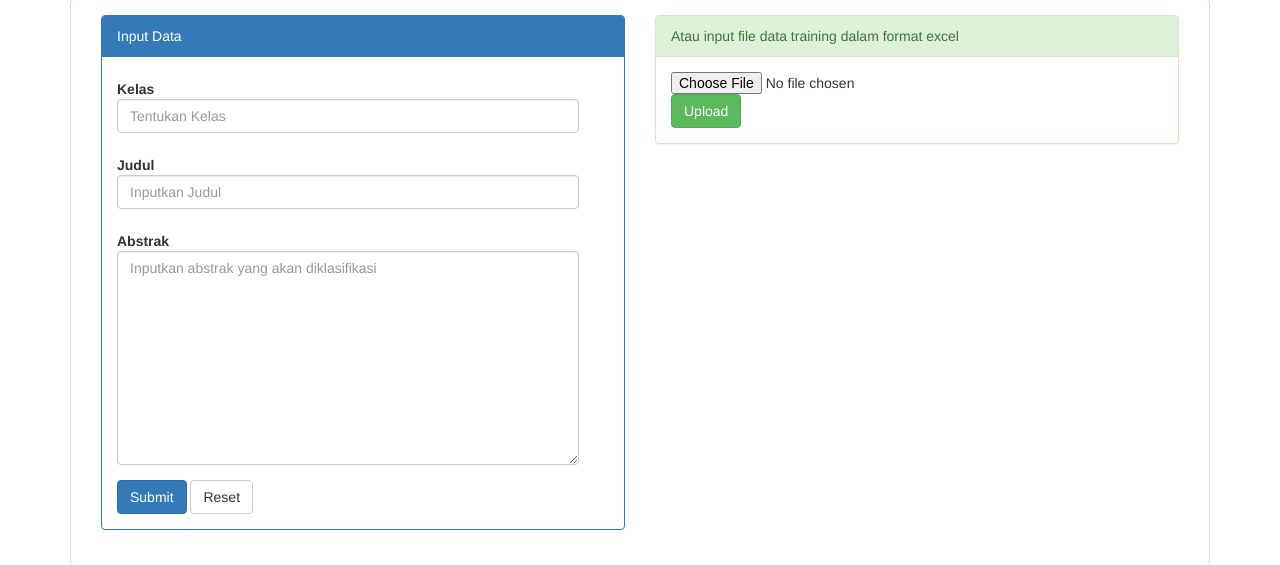
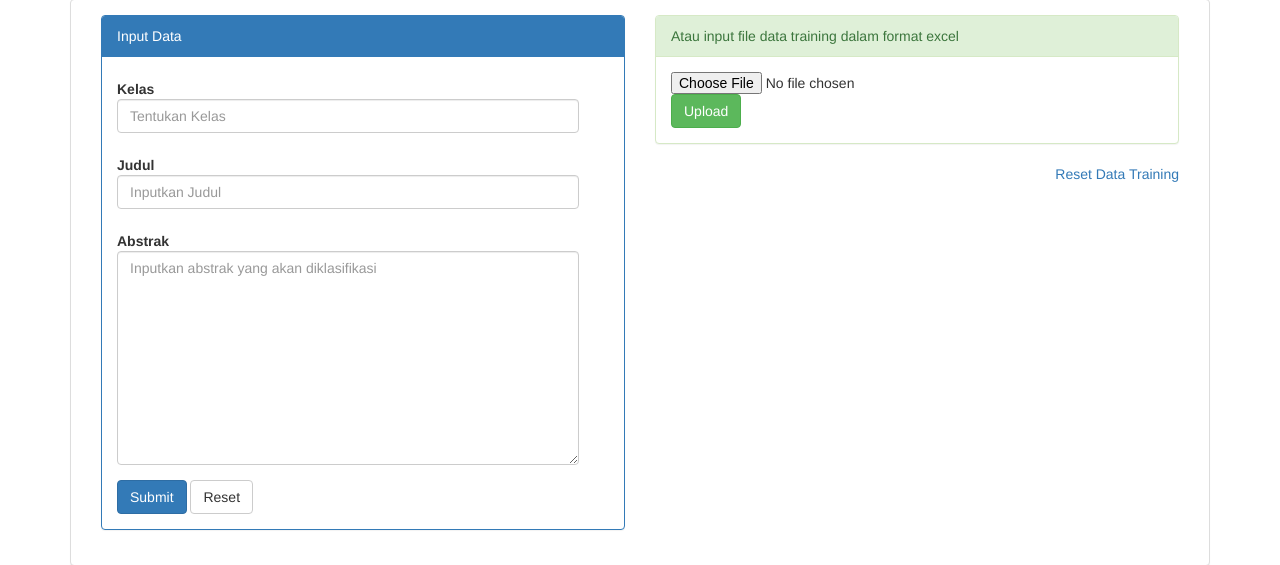
Before and after one commit to farikinferik/KNN-Classification, a PHP site: page /add_data.php in a window 1280 px wide. Shown: the part 103-668 px from the top of the page. Run offline with PHP 8.4, Linux system fonts and the light colour scheme; some libraries are stand-ins or nearby versions.

Commit message:
tambah link reset data

```diff
--- a/add_data.php
+++ b/add_data.php
@@ -243,6 +243,9 @@
                   }
 
                 ?>
+                <div class="pull-right">
+                  <a href="reset_data.php">Reset Data Training</a>
+                </div>
               </div>
             </div>
           </div>
--- a/index.php
+++ b/index.php
@@ -9,6 +9,8 @@
 
   if(isset($_POST['test'])){
     session_start();
+    echo "\n\n\n\n";
+    print_r($_POST);
     extract($_POST);
 
     $_SESSION['content'] = $content;
```
